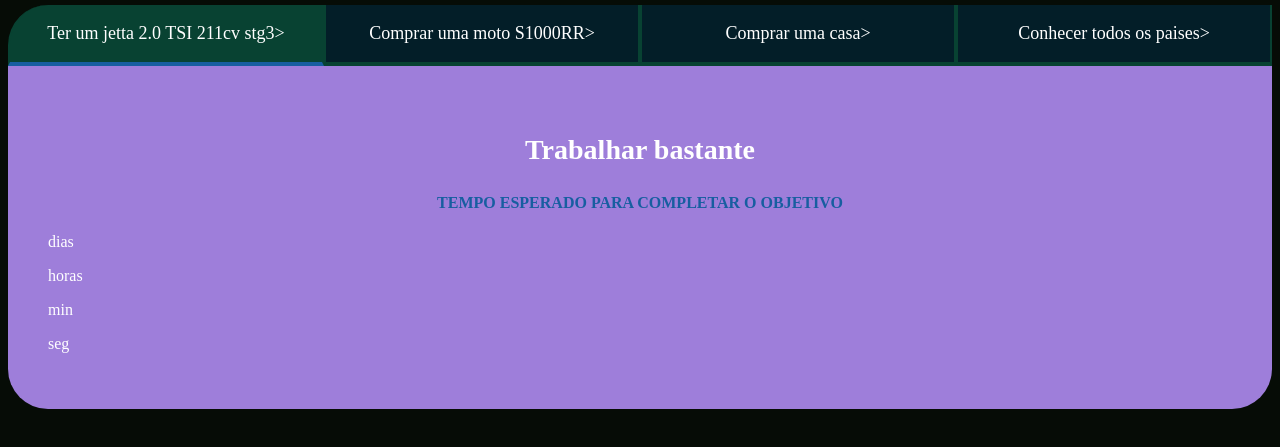
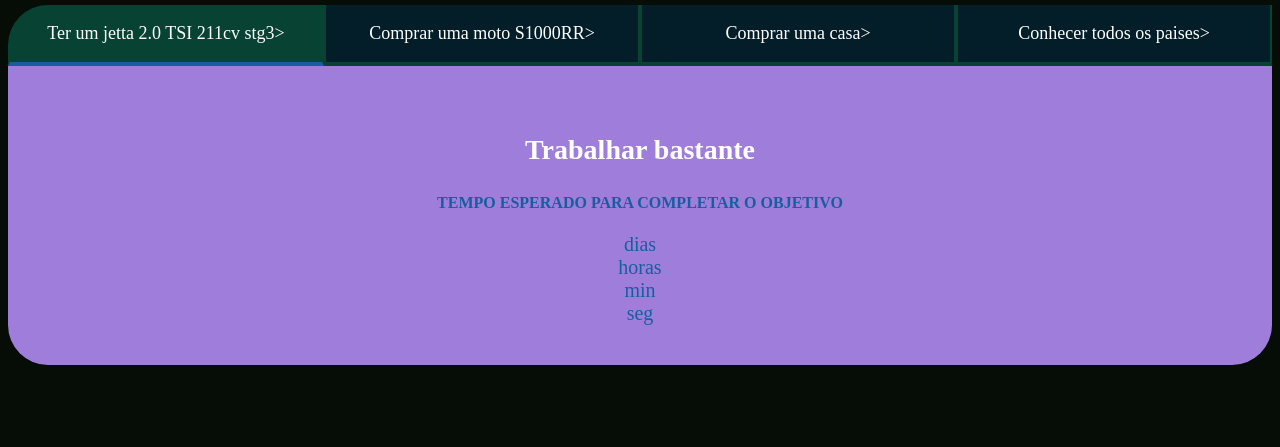
Before and after one commit to matheusribeiroc/SITE-2, a plain HTML site: page index.html in a window 1280 px wide. Both pictures are taken after a click on the button "Ter um jetta 2.0 TSI 211cv stg3>". Shown: the part 93-540 px from the top of the page. Drawn offline with Linux system fonts and the light colour scheme.

Commit message:
volta thomaz

```diff
--- a/index.html
+++ b/index.html
@@ -107,5 +107,7 @@
 </div>
 </div>
    </div>
+   </div>
+   <script src="main.js"></script>
 </body>
 </html
--- /dev/null
+++ b/main.js
@@ -0,0 +1,14 @@
+const botoes =document.querySelectorAll(".botoes");
+const textos =document.querySelectorAll(".aba-conteudo");
+for (let i=0; i <botoes.length; i++){
+    botoes [i].onclick = function(){
+        for (let j=0; j < botoes.length; j++){
+            botoes [j].classList.remove("ativo");
+        textos[j] .classList.remove("ativo");
+            }
+            botoes[i].classList.add("ativo");
+            textos[i].classList.add("ativo");
+    }
+}
+const contadores = document.querySelectorAll("contador");
+const tempoObjetivovol = new Date ("2026-01-01 12:00");
--- a/style.css
+++ b/style.css
@@ -83,3 +83,24 @@ body{
     color: var(--azul);
     text-transform: uppercase;
 }
+.contador{
+    font-size: 20px;
+    text-align: center;
+    display: flex;
+    justify-content: center;
+    flex-wrap: wrap;
+}
+    .contador-digito{
+        padding: 0  16px;
+        text-align: center;
+        min-width: 100px;
+    }
+    .contador-digito-numero{
+        font-size: 80px;
+        margin: 0;
+    }
+    .contador-digito-texto{
+        color: var(--azul);
+        font-size: 20px ;
+        margin: 0;
+    }
```
